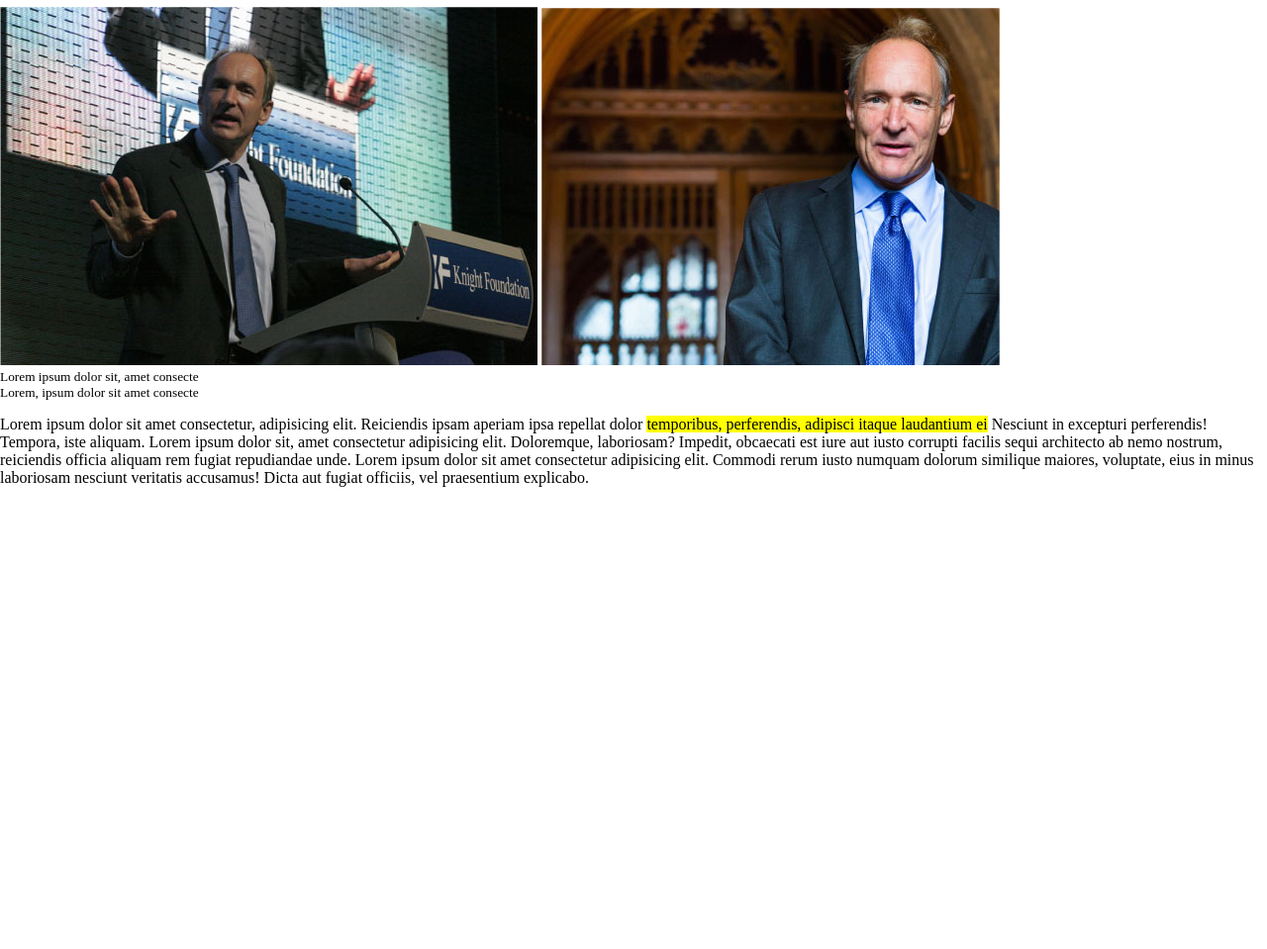
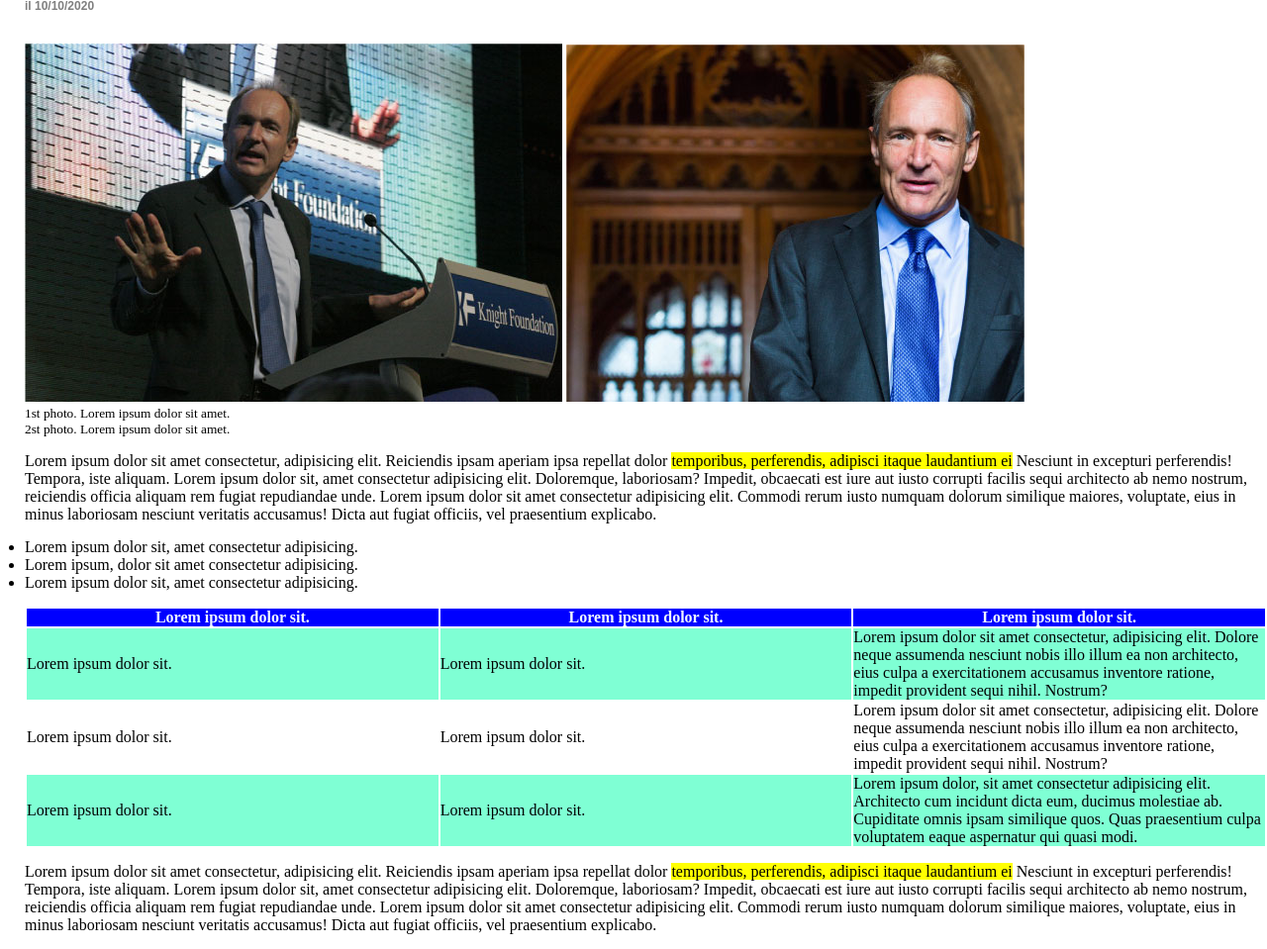
Before and after one commit to danielplebani/html-css-booleaner, a plain HTML site: page index.html in a window 1280 px wide. Shown: the part 235-1194 px from the top of the page at 99% size. Before the commit the page ends 800 px from the top, so only its background shows below. Drawn offline with Linux system fonts and the light colour scheme; a web font is replaced by a local one.

Commit message:
table in the main and last paragraphe

```diff
--- a/css/style.css
+++ b/css/style.css
@@ -6,6 +6,7 @@
 
 .the-booleaner{
     background-image:url(./img/pattern.png);
+    margin-left: 0;
 }
 
 #logo{
@@ -33,6 +34,10 @@ header>span{
     font-size: 12px;
 }
 
+body{
+    margin-left: 25px;
+}
+
 main{
     margin-top: 30px;
 }
@@ -49,6 +54,16 @@ p, table, ul{
     background-color: yellow;
 }
 
-.Highlighted-Text{
-    background-color: yellow;
+thead{
+    background-color: blue;
+    color: aliceblue;
 }
+
+.lightblue{
+    background-color: aquamarine;
+    color: black;
+}
+
+th, td{
+    width: 33.3%;
+}
--- a/index.html
+++ b/index.html
@@ -36,8 +36,8 @@
         <img src="./css/img/tim-1.jpg" alt="">
         <img src="./css/img/tim-2.jpg" alt="">
 
-        <div>Lorem ipsum dolor sit, amet consecte</div>
-        <div>Lorem, ipsum dolor sit amet consecte</div>
+        <div>1st photo. Lorem ipsum dolor sit amet.</div>
+        <div>2st photo. Lorem ipsum dolor sit amet.</div>
 
         <p>
             Lorem ipsum dolor sit amet consectetur, adipisicing elit. Reiciendis ipsam aperiam ipsa repellat dolor
@@ -45,16 +45,53 @@
             Nesciunt in excepturi perferendis! Tempora, iste aliquam. Lorem ipsum dolor sit, amet consectetur adipisicing elit. Doloremque, laboriosam? Impedit, obcaecati est iure aut iusto corrupti facilis sequi architecto ab nemo nostrum, reiciendis officia aliquam rem fugiat repudiandae unde. Lorem ipsum dolor sit amet consectetur adipisicing elit. Commodi rerum iusto numquam dolorum similique maiores, voluptate, eius in minus laboriosam nesciunt veritatis accusamus! Dicta aut fugiat officiis, vel praesentium explicabo.
         </p>
 
+        <ul>
+            <li>Lorem ipsum dolor sit, amet consectetur adipisicing.</li>
+            <li>Lorem ipsum, dolor sit amet consectetur adipisicing.</li>
+            <li>Lorem ipsum dolor sit, amet consectetur adipisicing.</li>
+        </ul>
 
+        <table>
+            <thead>
+                <tr>
+                    <th>Lorem ipsum dolor sit.</th>
+                    <th>Lorem ipsum dolor sit.</th>
+                    <th>Lorem ipsum dolor sit.</th>
+                </tr>
+            </thead>
 
+            <tbody>
+                <tr class="lightblue">
+                    <td>Lorem ipsum dolor sit.</td>
+                    <td>Lorem ipsum dolor sit.</td>
+                    <td>Lorem ipsum dolor sit amet consectetur, adipisicing elit. Dolore neque assumenda nesciunt nobis illo illum ea non architecto, eius culpa a exercitationem accusamus inventore ratione, impedit provident sequi nihil. Nostrum?</td>
+                </tr>
+                <tr >
+                    <td>Lorem ipsum dolor sit.</td>
+                    <td>Lorem ipsum dolor sit.</td>
+                    <td>Lorem ipsum dolor sit amet consectetur, adipisicing elit. Dolore neque assumenda nesciunt nobis illo illum ea non architecto, eius culpa a exercitationem accusamus inventore ratione, impedit provident sequi nihil. Nostrum?</td>
+                </tr>
+                <tr class="lightblue">
+                    <td>Lorem ipsum dolor sit.</td>
+                    <td>Lorem ipsum dolor sit.</td>
+                    <td>Lorem ipsum dolor, sit amet consectetur adipisicing elit. Architecto cum incidunt dicta eum, ducimus molestiae ab. Cupiditate omnis ipsam similique quos. Quas praesentium culpa voluptatem eaque aspernatur qui quasi modi.</td>
+                </tr>
+            </tbody>
+        </table>
 
-
-
+        <p>
+            Lorem ipsum dolor sit amet consectetur, adipisicing elit. Reiciendis ipsam aperiam ipsa repellat dolor
+            <span class="Highlighted-Text">temporibus, perferendis, adipisci itaque laudantium ei</span>
+            Nesciunt in excepturi perferendis! Tempora, iste aliquam. Lorem ipsum dolor sit, amet consectetur adipisicing elit. Doloremque, laboriosam? Impedit, obcaecati est iure aut iusto corrupti facilis sequi architecto ab nemo nostrum, reiciendis officia aliquam rem fugiat repudiandae unde. Lorem ipsum dolor sit amet consectetur adipisicing elit. Commodi rerum iusto numquam dolorum similique maiores, voluptate, eius in minus laboriosam nesciunt veritatis accusamus! Dicta aut fugiat officiis, vel praesentium explicabo.
+        </p>
 
     </main>
     <!--main-->
 
-    <footer></footer>
+    <footer>
+
+
+    </footer>
     <!--footer-->
 
 </body>
```
